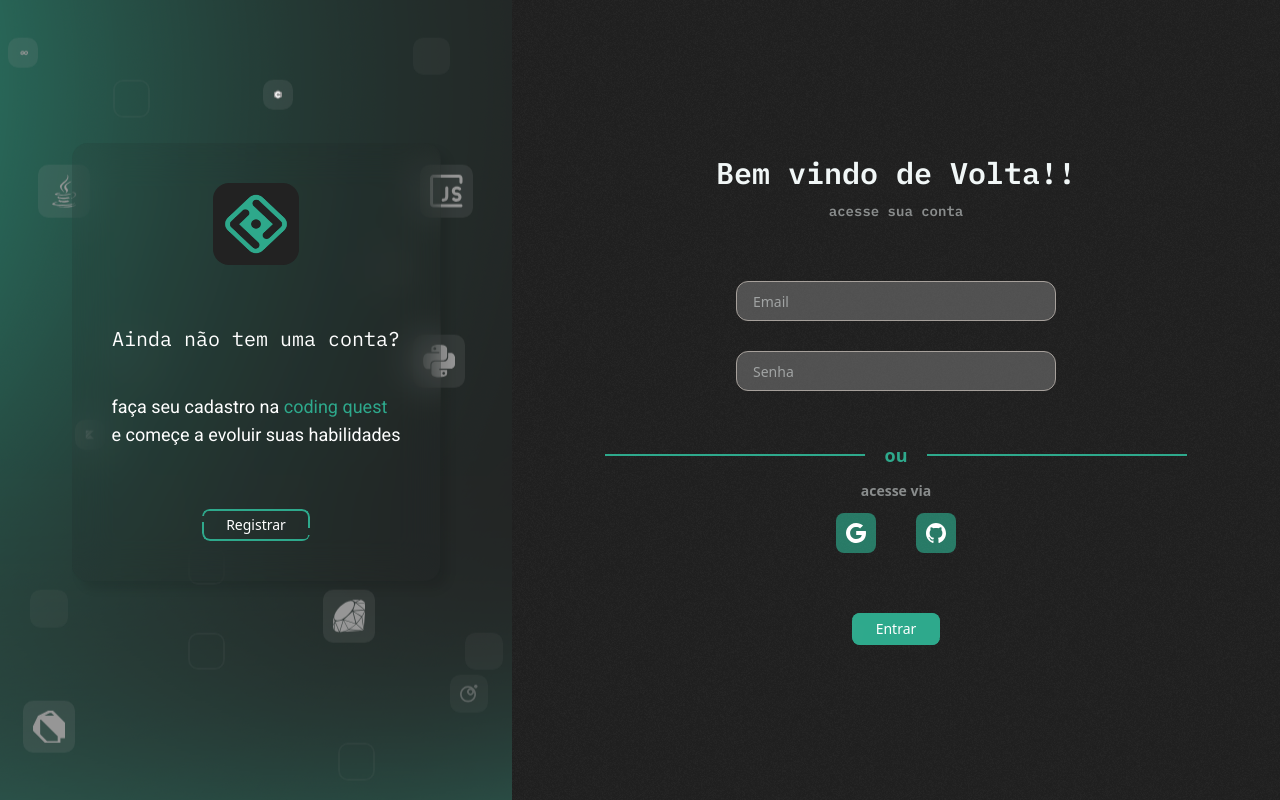
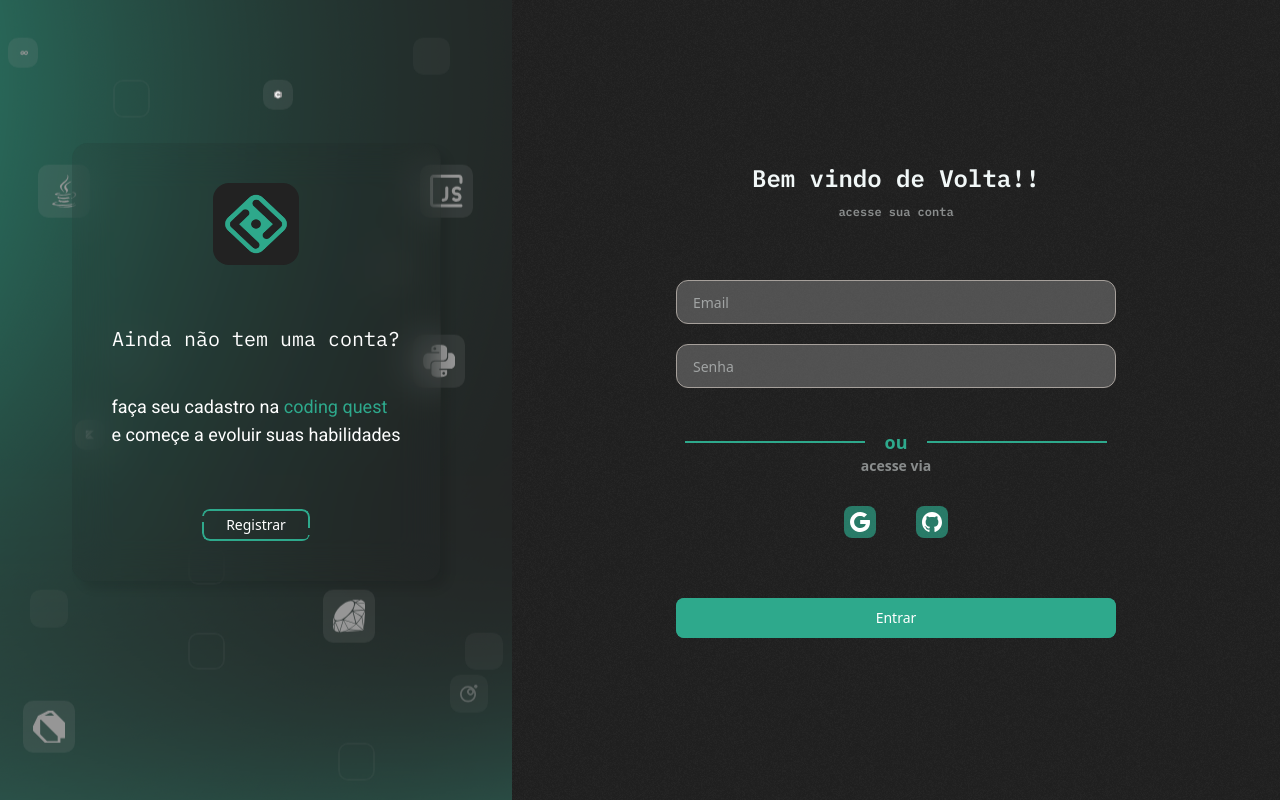
Before and after one commit to egeaPauletti/Testes, a React (Vite) app: page /login in a window 1280 px wide. Built offline with nearby package versions, Linux system fonts and the light colour scheme; the HTML template or start-up script is replaced by a standard one.

Commit message:
feat: Enhance LoginField and RegisterField components with improved styling and layout adjustments

```diff
--- a/src/components/AuthScreen/LoginField.tsx
+++ b/src/components/AuthScreen/LoginField.tsx
@@ -8,20 +8,22 @@
   return (
     <div className="absolute w-6/10 h-full left-[40%] flex flex-col gap-15 justify-center items-center animationFadeInAuth whiteColor">
       <div className="flex flex-col items-center justify-center gap-2.5">
-        <span className="ibm font-semibold text-3xl">Bem vindo de Volta!!</span>
-        <span className="text-sm opacity-50 font-semibold ibm">
+        <span className="ibm font-semibold 2xl:text-3xl text-2xl">
+          Bem vindo de Volta!!
+        </span>
+        <span className="2xl:text-sm text-xs opacity-50 font-semibold ibm">
           acesse sua conta
         </span>
       </div>
       <div>
-        <form className="flex flex-col justify-center items-center gap-7.5">
+        <form className="flex flex-col justify-center items-center 2xl:gap-7.5 gap-5">
           <div>
             <input
               type="email"
               placeholder="Email"
               value={email}
               onChange={(e) => setEmail(e.target.value)}
-              className="2xl:w-150 2xl:h-13 w-80 h-10 flex items-center px-4 rounded-xl border border-stone-400 text-sm outline-[#2ea98c] bg-[#7070709e]"
+              className="2xl:w-150 2xl:h-13 w-110 h-11 flex items-center px-4 rounded-xl border border-stone-400 text-sm outline-[#2ea98c] bg-[#7070709e]"
             />
           </div>
           <div>
@@ -30,30 +32,32 @@
               placeholder="Senha"
               value={senha}
               onChange={(e) => setSenha(e.target.value)}
-              className="2xl:w-150 2xl:h-13 w-80 h-10 flex items-center px-4 rounded-xl border border-stone-400 text-sm outline-[#2ea98c] bg-[#7070709e]"
+              className="2xl:w-150 2xl:h-13 w-110 h-11 flex items-center px-4 rounded-xl border border-stone-400 text-sm outline-[#2ea98c] bg-[#7070709e]"
             />
           </div>
           <div className="mt-5"></div>
         </form>
-        <div className="flex flex-col justify-center items-center gap-3">
-          <div className="flex items-center gap-5">
-            <hr className="w-65 h-0.5 primaryColor bgPrimaryColor" />
-            <span className="primaryColor font-bold text-lg">ou</span>
-            <hr className="w-65 h-0.5 primaryColor bgPrimaryColor" />
+        <div className="flex flex-col justify-center items-center gap-7.5">
+          <div className="flex flex-col justify-center items-center 2xl:gap-2">
+            <div className="flex items-center gap-5">
+              <hr className="2xl:w-65 2xl:h-0.5 w-45 h-0.5 primaryColor bgPrimaryColor" />
+              <span className="primaryColor font-bold text-lg">ou</span>
+              <hr className="2xl:w-65 2xl:h-0.5 w-45 h-0.5 primaryColor bgPrimaryColor" />
+            </div>
+            <span className="text-sm opacity-50 font-semibold">acesse via</span>
           </div>
-          <span className="text-sm opacity-50 font-semibold">acesse via</span>
           <div className="flex gap-10 items-center justify-center">
-            <button className="bg-[#2ea98ca9] rounded-lg p-2.5 hover:opacity-70 cursor-pointer">
+            <button className="bg-[#2ea98ca9] rounded-lg 2xl:p-2.5 p-1.5 hover:opacity-70 cursor-pointer">
               <GoogleIcon size={20} />
             </button>
-            <button className="bg-[#2ea98ca9] rounded-lg p-2.5 hover:opacity-70 cursor-pointer">
+            <button className="bg-[#2ea98ca9] rounded-lg 2xl:p-2.5 p-1.5 hover:opacity-70 cursor-pointer">
               <GitHubIcon size={20} />
             </button>
           </div>
         </div>
       </div>
 
-      <button className="relative cursor-pointer 2xl:py-[1.5%] 2xl:px-70 text-center font-barlow inline-flex justify-center 2xl:text-base text-sm px-6 py-1.5 text-white rounded-lg border-solid transition-transform duration-300 ease-in-out group outline-offset-4  focus:outline-[#2ea98c] focus:outline-offset-4 overflow-hidden hover:opacity-75 bg-[#2ea98c]">
+      <button className="relative cursor-pointer 2xl:py-[1.5%] 2xl:px-70 text-center font-barlow inline-flex justify-center 2xl:text-base text-sm px-50 py-[1.25%] text-white rounded-lg border-solid transition-transform duration-300 ease-in-out group outline-offset-4  focus:outline-[#2ea98c] focus:outline-offset-4 overflow-hidden hover:opacity-75 bg-[#2ea98c]">
         <span className="relative z-20">Entrar</span>
         <span className="absolute left-[-75%] top-0 h-full w-[50%] bg-white/20 rotate-12 z-10 blur-lg group-hover:left-[125%] transition-all duration-1000 ease-in-out"></span>
         <span className="w-1/2 drop-shadow-3xl transition-all duration-300 block border-[#2ea98c] absolute h-[20%] rounded-tl-lg border-l-2 border-t-2 top-0 left-0"></span>
--- a/src/components/AuthScreen/RegisterField.tsx
+++ b/src/components/AuthScreen/RegisterField.tsx
@@ -10,22 +10,22 @@
   return (
     <div className="absolute w-6/10 h-full  flex flex-col gap-10 justify-center items-center animationFadeInAuth whiteColor">
       <div className="flex flex-col items-center justify-center gap-5">
-        <span className="ibm font-semibold text-3xl">
+        <span className="ibm font-semibold 2xl:text-3xl text-2xl">
           Cadastre-se para começar!!
         </span>
-        <span className="text-sm opacity-50 font-semibold ibm">
+        <span className="2xl:text-sm text-xs opacity-50 font-semibold ibm">
           crie sua conta de graça
         </span>
       </div>
       <div>
-        <form className="flex flex-col justify-center items-center gap-7.5">
+        <form className="flex flex-col justify-center items-center 2xl:gap-7.5 gap-5">
           <div>
             <input
               type="text"
               placeholder="Nome de usuário"
               value={nome}
               onChange={(e) => setNome(e.target.value)}
-              className="2xl:w-150 2xl:h-13 w-80 h-10 flex items-center px-4 rounded-xl border border-stone-400 text-sm outline-[#2ea98c] bg-[#7070709e]"
+              className="2xl:w-150 2xl:h-13 w-110 h-11 flex items-center px-4 rounded-xl border border-stone-400 text-sm outline-[#2ea98c] bg-[#7070709e]"
             />
           </div>
           <div>
@@ -34,7 +34,7 @@
               placeholder="Email"
               value={email}
               onChange={(e) => setEmail(e.target.value)}
-              className="2xl:w-150 2xl:h-13 w-80 h-10 flex items-center px-4 rounded-xl border border-stone-400 text-sm outline-[#2ea98c] bg-[#7070709e]"
+              className="2xl:w-150 2xl:h-13 w-110 h-11 flex items-center px-4 rounded-xl border border-stone-400 text-sm outline-[#2ea98c] bg-[#7070709e]"
             />
           </div>
           <div>
@@ -43,7 +43,7 @@
               placeholder="Senha"
               value={senha}
               onChange={(e) => setSenha(e.target.value)}
-              className="2xl:w-150 2xl:h-13 w-80 h-10 flex items-center px-4 rounded-xl border border-stone-400 text-sm outline-[#2ea98c] bg-[#7070709e]"
+              className="2xl:w-150 2xl:h-13 w-110 h-11 flex items-center px-4 rounded-xl border border-stone-400 text-sm outline-[#2ea98c] bg-[#7070709e]"
             />
           </div>
           <div>
@@ -52,30 +52,32 @@
               placeholder="Confimar senha"
               value={confirmarSenha}
               onChange={(e) => setConfirmarSenha(e.target.value)}
-              className="2xl:w-150 2xl:h-13 w-80 h-10 flex items-center px-4 rounded-xl border border-stone-400 text-sm outline-[#2ea98c] bg-[#7070709e]"
+              className="2xl:w-150 2xl:h-13 w-110 h-11 flex items-center px-4 rounded-xl border border-stone-400 text-sm outline-[#2ea98c] bg-[#7070709e]"
             />
           </div>
           <div className="mt-5"></div>
         </form>
-        <div className="flex flex-col justify-center items-center gap-5">
-          <div className="flex items-center gap-5">
-            <hr className="w-65 h-0.5 primaryColor bgPrimaryColor" />
-            <span className="primaryColor font-bold text-lg">ou</span>
-            <hr className="w-65 h-0.5 primaryColor bgPrimaryColor" />
+        <div className="flex flex-col justify-center items-center gap-7.5">
+          <div className="flex flex-col justify-center items-center 2xl:gap-2">
+            <div className="flex items-center gap-5">
+              <hr className="2xl:w-65 2xl:h-0.5 w-45 h-0.5 primaryColor bgPrimaryColor" />
+              <span className="primaryColor font-bold text-lg">ou</span>
+              <hr className="2xl:w-65 2xl:h-0.5 w-45 h-0.5 primaryColor bgPrimaryColor" />
+            </div>
+            <span className="text-sm opacity-50 font-semibold">acesse via</span>
           </div>
-          <span className="text-sm opacity-50 font-semibold">acesse via</span>
           <div className="flex gap-10 items-center justify-center">
-            <button className="bg-[#2ea98ca9] rounded-lg p-2.5 hover:opacity-70 cursor-pointer">
+            <button className="bg-[#2ea98ca9] rounded-lg 2xl:p-2.5 p-1.5  hover:opacity-70 cursor-pointer">
               <GoogleIcon size={20} />
             </button>
-            <button className="bg-[#2ea98ca9] rounded-lg p-2.5 hover:opacity-70 cursor-pointer">
+            <button className="bg-[#2ea98ca9] rounded-lg 2xl:p-2.5 p-1.5 hover:opacity-70 cursor-pointer">
               <GitHubIcon size={20} />
             </button>
           </div>
         </div>
       </div>
 
-      <button className="relative cursor-pointer 2xl:py-[1.5%] 2xl:px-70 text-center font-barlow inline-flex justify-center 2xl:text-base text-sm px-6 py-1.5 text-white rounded-lg border-solid transition-transform duration-300 ease-in-out group outline-offset-4  focus:outline-[#2ea98c] focus:outline-offset-4 overflow-hidden hover:opacity-75 bg-[#2ea98c]">
+      <button className="relative cursor-pointer 2xl:py-[1.5%] 2xl:px-70 text-center font-barlow inline-flex justify-center 2xl:text-base text-sm px-50 py-[1.25%] text-white rounded-lg border-solid transition-transform duration-300 ease-in-out group outline-offset-4  focus:outline-[#2ea98c] focus:outline-offset-4 overflow-hidden hover:opacity-75 bg-[#2ea98c]">
         <span className="relative z-20 font-semibold">Registrar</span>
         <span className="absolute left-[-75%] top-0 h-full w-[50%] bg-white/20 rotate-12 z-10 blur-lg group-hover:left-[125%] transition-all duration-1000 ease-in-out"></span>
         <span className="w-1/2 drop-shadow-3xl transition-all duration-300 block border-[#2ea98c] absolute h-[20%] rounded-tl-lg border-l-2 border-t-2 top-0 left-0"></span>
```
